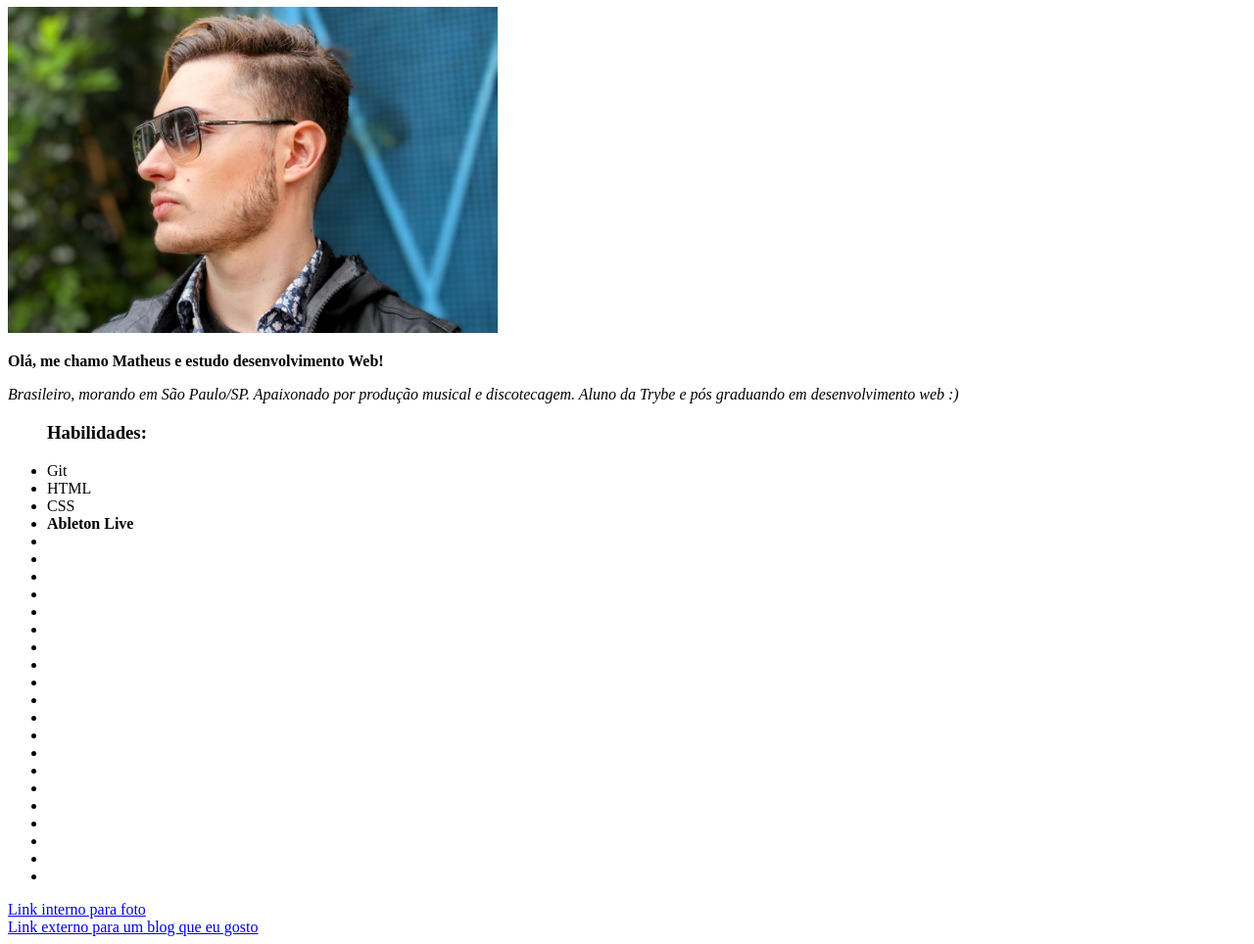
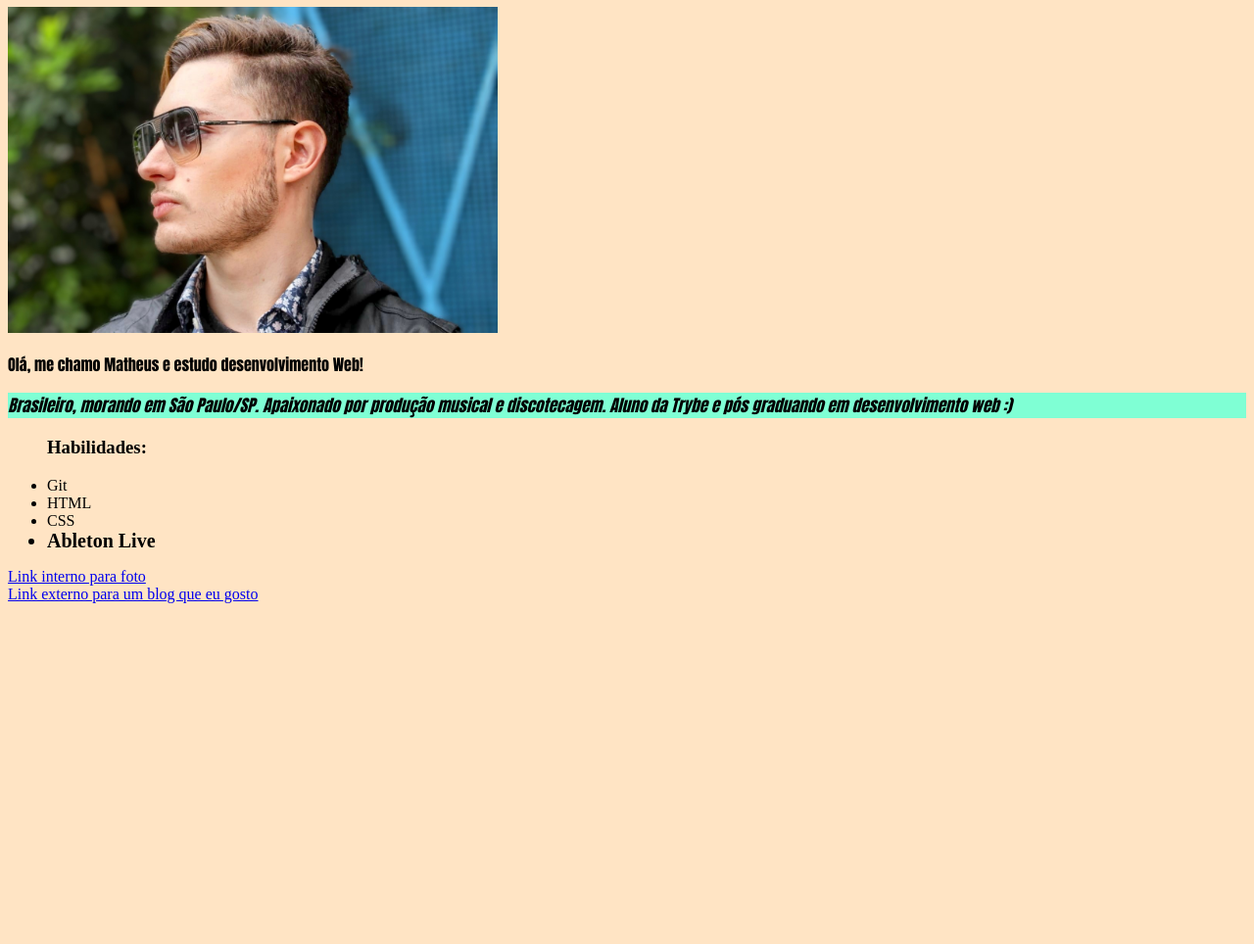
Before and after one commit to mathlaza/mathlaza.github.io, a plain HTML site: page index.html in a window 1280 px wide. Shown: the part 73-1037 px from the top of the page at 98% size. After the commit the page ends 800 px from the top, so only its background shows below. Drawn offline with Linux system fonts and the light colour scheme.

Commit message:
atualiza css do portfolio

```diff
--- a/index.html
+++ b/index.html
@@ -3,6 +3,29 @@
 <head>
   <meta charset="UTF-8">
   <title>Portfólio Matheus Martinez</title>
+  <style>
+    h1 {
+      font-family: fantasy;
+    }
+
+    p {
+      font-family: Impact, Haettenschweiler, 'Arial Narrow Bold', sans-serif;
+    }
+
+    body {
+      background-color: bisque;
+    }
+
+    #description {
+      font-size: 17px;
+      background-color: aquamarine;
+    }
+
+    .importantes {
+      font-size: 20px;
+    }
+
+  </style>
 </head>
 
 
@@ -12,34 +35,14 @@
   <img id= "fotominha" src="2022-05-01 22_56_52.111-0300_3.jpg" alt="Imagem de Matheus" width="500px">
 <p><strong>Olá, me chamo Matheus e estudo desenvolvimento Web!</strong></p>
 
-<p><em>Brasileiro, morando em São Paulo/SP. Apaixonado por produção musical e discotecagem. Aluno da Trybe e pós graduando em desenvolvimento web :)</em></p>
+<p id="description"><em>Brasileiro, morando em São Paulo/SP. Apaixonado por produção musical e discotecagem. Aluno da Trybe e pós graduando em desenvolvimento web :)</em></p>
 
 <ul>
 <h3>Habilidades:</h3>
 <li>Git</li>
 <li>HTML</li>
 <li>CSS</li>
-<li><strong>Ableton Live</strong></li>
-<li></li>
-<li></li>
-<li></li>
-<li></li>
-<li></li>
-<li></li>
-<li></li>
-<li></li>
-<li></li>
-<li></li>
-<li></li>
-<li></li>
-<li></li>
-<li></li>
-<li></li>
-<li></li>
-<li></li>
-<li></li>
-<li></li>
-<li></li>
+<li class="importantes"><strong>Ableton Live</strong></li>
 </ul>
 
 <a href="#fotominha">Link interno para foto</a> <br>
```
